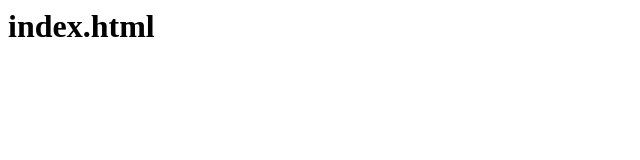
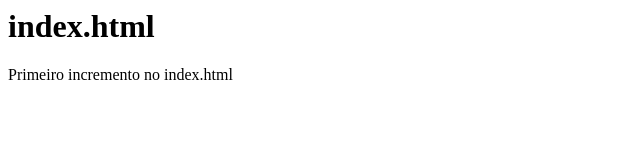
Before and after one commit to CrummenauerCA/GitPro, a plain HTML site: page index.html in a window 1280 px wide. Shown: the whole page, without its empty margins (0-640 px from the left). Drawn offline with Linux system fonts and the light colour scheme.

Commit message:
Adicionado incremento. Segunda linha em index.html

```diff
--- a/index.html
+++ b/index.html
@@ -1 +1,2 @@
 <h1>index.html</h1>
+<p>Primeiro incremento no index.html</p>
```
